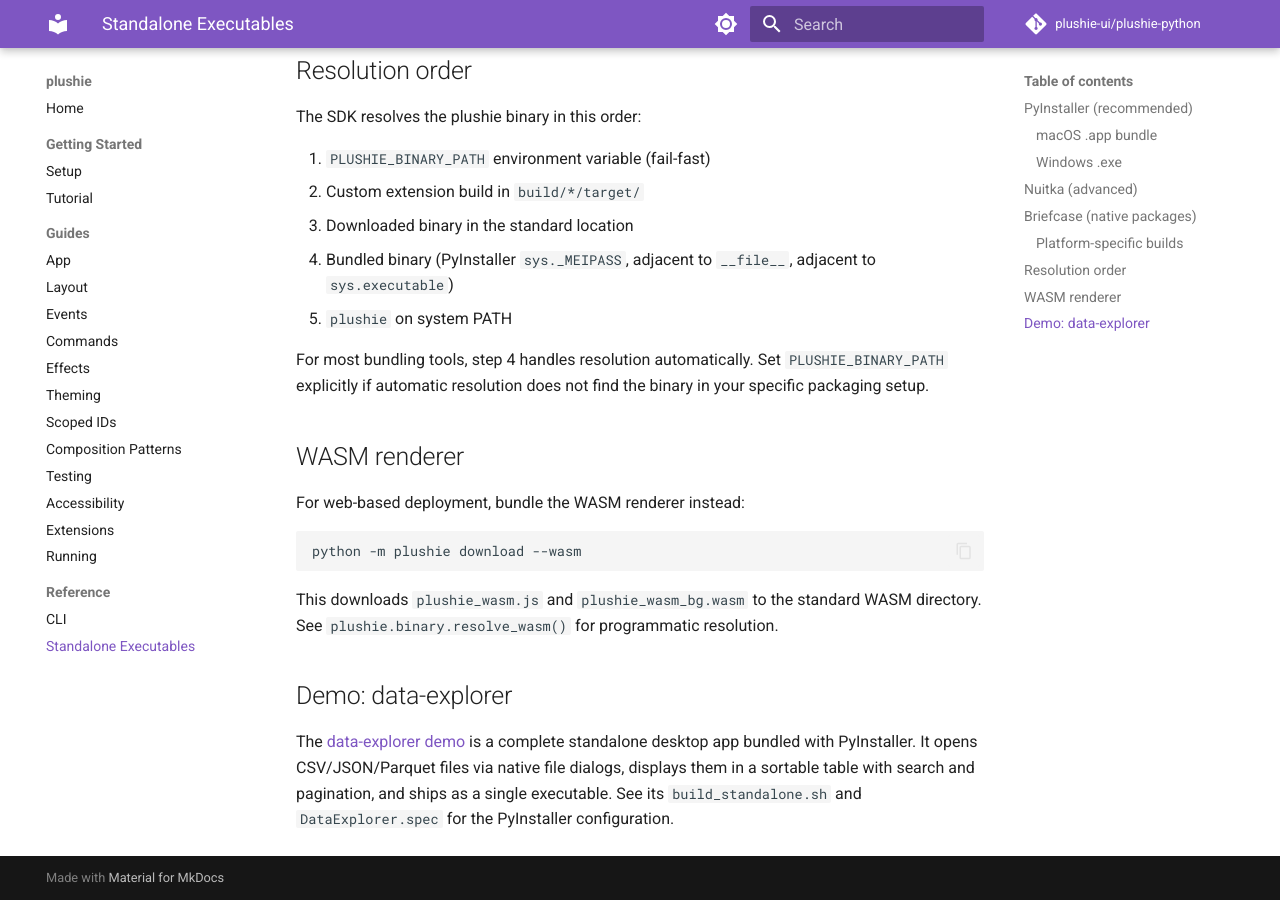
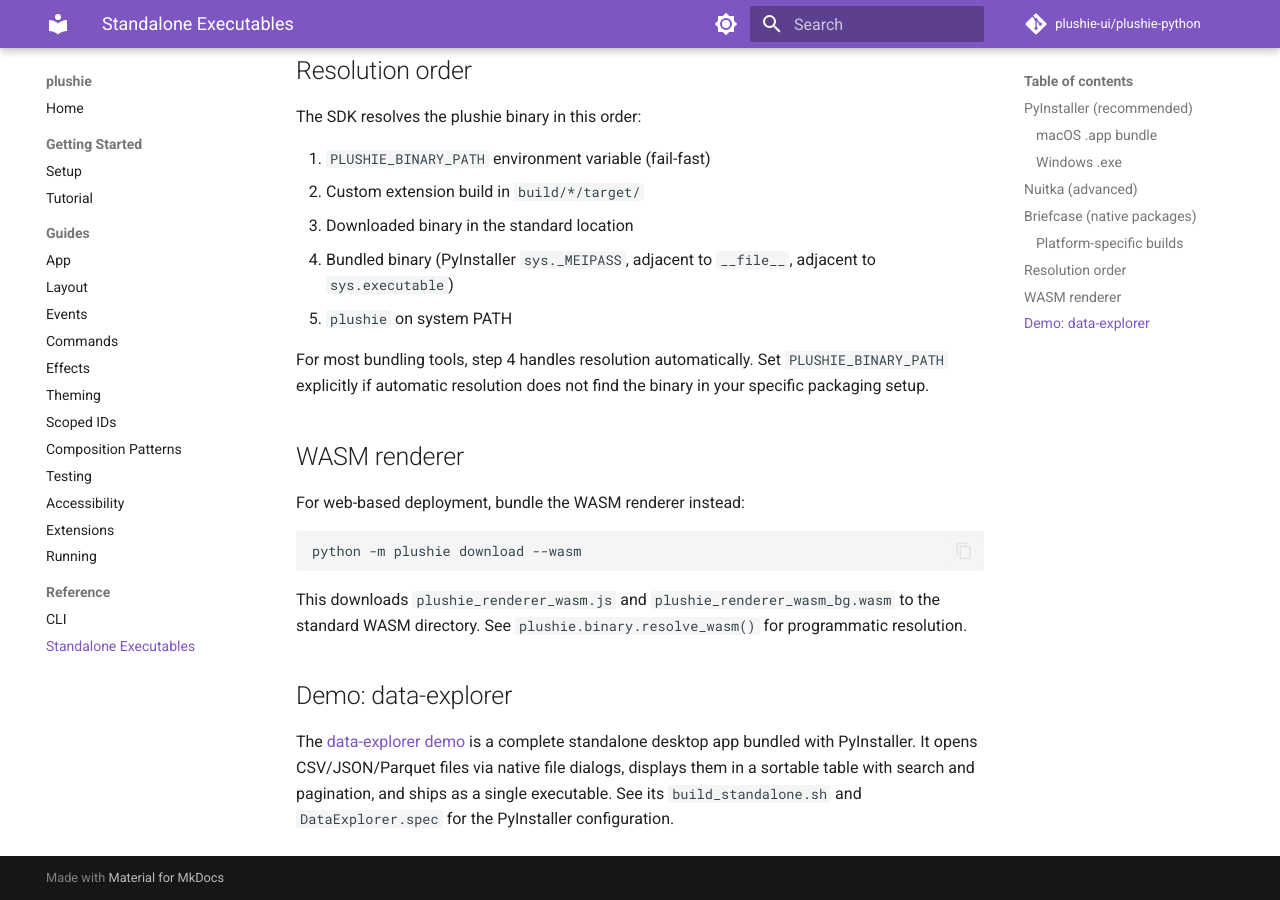
Before and after one commit to plushie-ui/plushie-python, an MkDocs documentation site: the page built from docs/standalone.md, in a window 1280 px wide and 900 px high, scrolled down 2606 px. Built offline with MkDocs 1.6.1 and Material for MkDocs 9.7.7, drawn with Linux system fonts in a browser that asks for light colours; comment, search, counter and statistics services are not loaded.

Commit message:
fix: update WASM filenames in docs to plushie_renderer_wasm
standalone.md and cli.md still referenced old plushie_wasm.js and
plushie_wasm_bg.wasm filenames.

````diff
--- a/docs/standalone.md
+++ b/docs/standalone.md
@@ -157,7 +157,7 @@
 python -m plushie download --wasm
 ```
 
-This downloads `plushie_wasm.js` and `plushie_wasm_bg.wasm` to
+This downloads `plushie_renderer_wasm.js` and `plushie_renderer_wasm_bg.wasm` to
 the standard WASM directory. See `plushie.binary.resolve_wasm()`
 for programmatic resolution.
 
````
Also changed, not shown: docs/cli.md (+1 -1 lines).
